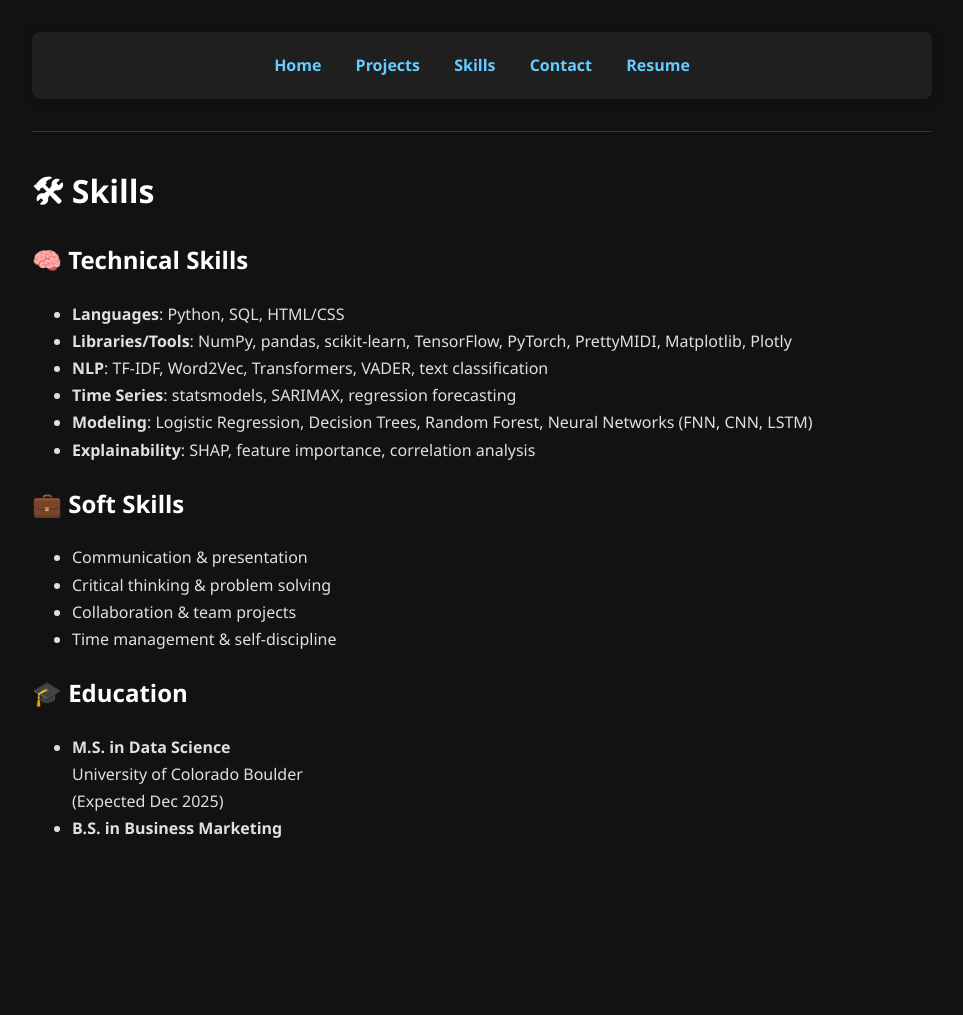
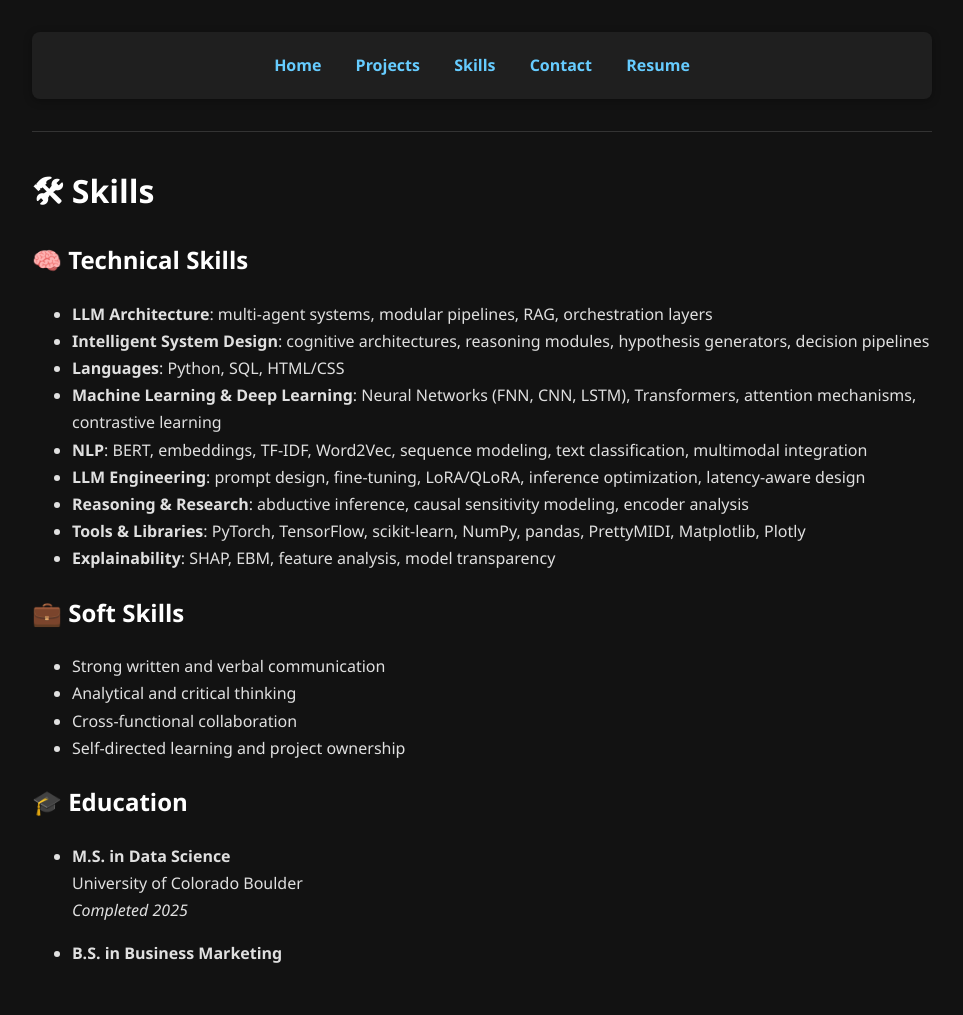
Before and after one commit to Orca71/shahriarnekouei.github.io, a Jekyll site: the page built from skills.md, in a window 1280 px wide. Shown: the whole page, without its empty margins (158-1121 px from the left). Built offline with Jekyll 4.4.1, drawn with Linux system fonts in a browser that asks for light colours; before the commit the page ends 900 px from its top, so only the background shows below that.

Commit message:
Update skills.md

```diff
--- a/skills.md
+++ b/skills.md
@@ -6,21 +6,25 @@ title: Skills
 # 🛠 Skills
 
 ## 🧠 Technical Skills
+- **LLM Architecture**: multi-agent systems, modular pipelines, RAG, orchestration layers
+- **Intelligent System Design**: cognitive architectures, reasoning modules, hypothesis generators, decision pipelines
 - **Languages**: Python, SQL, HTML/CSS
-- **Libraries/Tools**: NumPy, pandas, scikit-learn, TensorFlow, PyTorch, PrettyMIDI, Matplotlib, Plotly
-- **NLP**: TF-IDF, Word2Vec, Transformers, VADER, text classification
-- **Time Series**: statsmodels, SARIMAX, regression forecasting
-- **Modeling**: Logistic Regression, Decision Trees, Random Forest, Neural Networks (FNN, CNN, LSTM)
-- **Explainability**: SHAP, feature importance, correlation analysis
+- **Machine Learning & Deep Learning**: Neural Networks (FNN, CNN, LSTM), Transformers, attention mechanisms, contrastive learning
+- **NLP**: BERT, embeddings, TF-IDF, Word2Vec, sequence modeling, text classification, multimodal integration
+- **LLM Engineering**: prompt design, fine-tuning, LoRA/QLoRA, inference optimization, latency-aware design
+- **Reasoning & Research**: abductive inference, causal sensitivity modeling, encoder analysis
+- **Tools & Libraries**: PyTorch, TensorFlow, scikit-learn, NumPy, pandas, PrettyMIDI, Matplotlib, Plotly
+- **Explainability**: SHAP, EBM, feature analysis, model transparency
 
 ## 💼 Soft Skills
-- Communication & presentation
-- Critical thinking & problem solving
-- Collaboration & team projects
-- Time management & self-discipline
+- Strong written and verbal communication
+- Analytical and critical thinking
+- Cross-functional collaboration
+- Self-directed learning and project ownership
 
 ## 🎓 Education
 - **M.S. in Data Science**
   University of Colorado Boulder
-  (Expected Dec 2025)
+  *Completed 2025*
+
 - **B.S. in Business Marketing**
```
